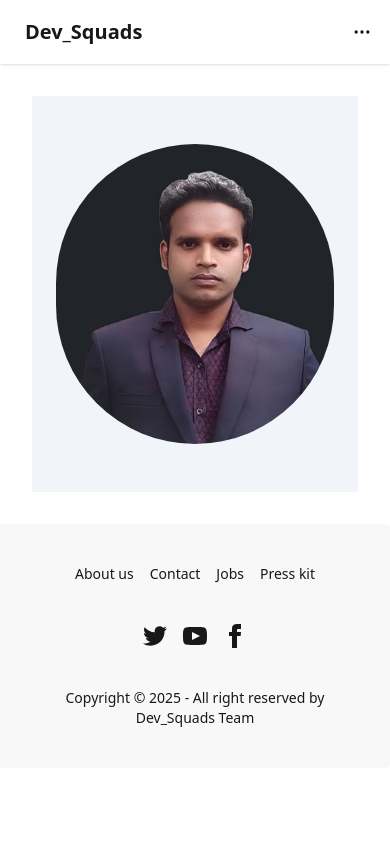
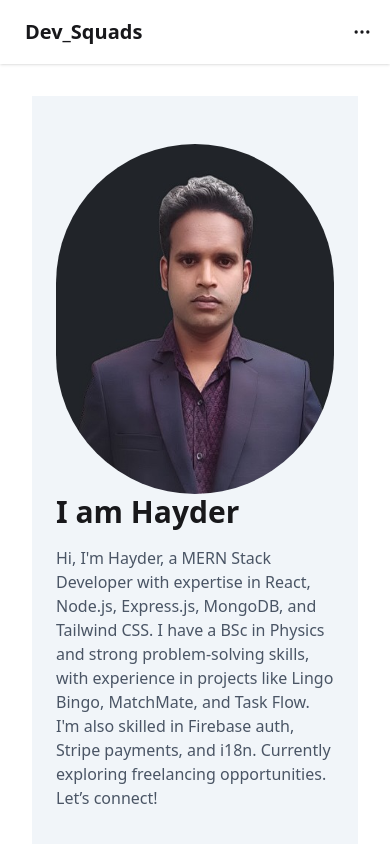
Before and after one commit to safin33221/Dev_Squads, a React (Vite) app: page / in a window 390 px wide. Shown: the top 844 px of the page. Built offline with nearby package versions, Linux system fonts and the light colour scheme.

Commit message:
create progressbar

```diff
--- a/package.json
+++ b/package.json
@@ -10,6 +10,7 @@
     "preview": "vite preview"
   },
   "dependencies": {
+    "@ramonak/react-progress-bar": "^5.3.0",
     "@tailwindcss/vite": "^4.0.12",
     "react": "^19.0.0",
     "react-dom": "^19.0.0",
--- a/src/Components/HayderProfile.jsx
+++ b/src/Components/HayderProfile.jsx
@@ -1,20 +1,40 @@
-import pic from '../assets/shortPic.jpg'
+import pic from "../assets/shortPic.jpg";
+import ProgressBar from "@ramonak/react-progress-bar";
 
 const HayderProfile = () => {
   return (
-    <div className='p-8'>
-        <div className="max-w-[1200px] flex flex-col md:flex-row py-12 px-6 mx-auto bg-slate-100">
-          {/* img */}
-          <div className="lg:w-1/2 flex justify-center items-center ">
-             <img src={pic} alt="" className="rounded-full w-[300px] h-[300px]" />
+    <div className="p-8">
+      <div className="max-w-[1200px] flex flex-col md:flex-row py-12 px-6 mx-auto bg-slate-100">
+        {/* img */}
+        <div className="lg:w-1/2 flex justify-center items-center ">
+          <img src={pic} alt="" className="rounded-full w-[350px] h-[350px]" />
+        </div>
+        {/* info */}
+        <div className="lg:w-1/2">
+          <h1 className="text-3xl font-semibold mb-4">I am Hayder</h1>
+          <p className="text-gray-600 font-medium">
+            Hi, I'm Hayder, a MERN Stack Developer with expertise in React,
+            Node.js, Express.js, MongoDB, and Tailwind CSS. I have a BSc in
+            Physics and strong problem-solving skills, with experience in
+            projects like Lingo Bingo, MatchMate, and Task Flow. I'm also
+            skilled in Firebase auth, Stripe payments, and i18n. Currently
+            exploring freelancing opportunities. Let’s connect!
+          </p>
+          {/* bar */}
+          <div className="my-10 flex flex-col gap-4">
+            <ProgressBar completed={90} customLabel="React" />
+            <ProgressBar completed={70} customLabel="Node.js" />
+            <ProgressBar completed={80} customLabel="Express" />
+            <ProgressBar completed={60} customLabel="Mongodb" />
           </div>
-          {/* info */}
-          <div className="lg:w-1/2">
+          {/* card Div */}
+          <div className="">
 
           </div>
         </div>
+      </div>
     </div>
-  )
-}
+  );
+};
 
-export default HayderProfile
+export default HayderProfile;
```
Also changed, not shown: 1 other file (tests, documents, lock files or other folders).
